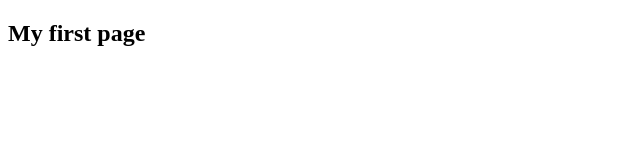
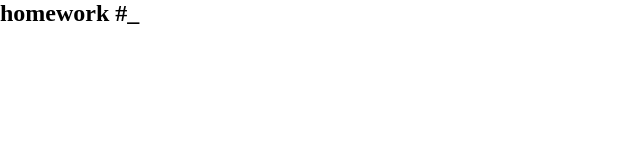
Before and after one commit to Mariia-Smolkova/HomeWork2026, a plain HTML site: page index.html in a window 1280 px wide. Shown: the whole page, without its empty margins (0-640 px from the left). Drawn offline with Linux system fonts and the light colour scheme.

Commit message:
update basic files

```diff
--- a/index.html
+++ b/index.html
@@ -3,13 +3,14 @@
 <head>
     <meta charset="UTF-8">
     <meta name="viewport" content="width=device-width, initial-scale=1.0">
-    <title>My first page</title>
+    <title>My homework template</title>
+    <link rel="stylesheet" href="./styles/style.css">
 </head>
 <body>
     <header></header>
     <main>
         <section>
-            <h1>My first page</h1>
+            <h1>homework #_</h1>
         </section>
     </main>
    <footer></footer>
--- /dev/null
+++ b/styles/style.css
@@ -0,0 +1,4 @@
+* {margin: 0;
+padding: 0;
+box-sizing: border-box;
+}
```
